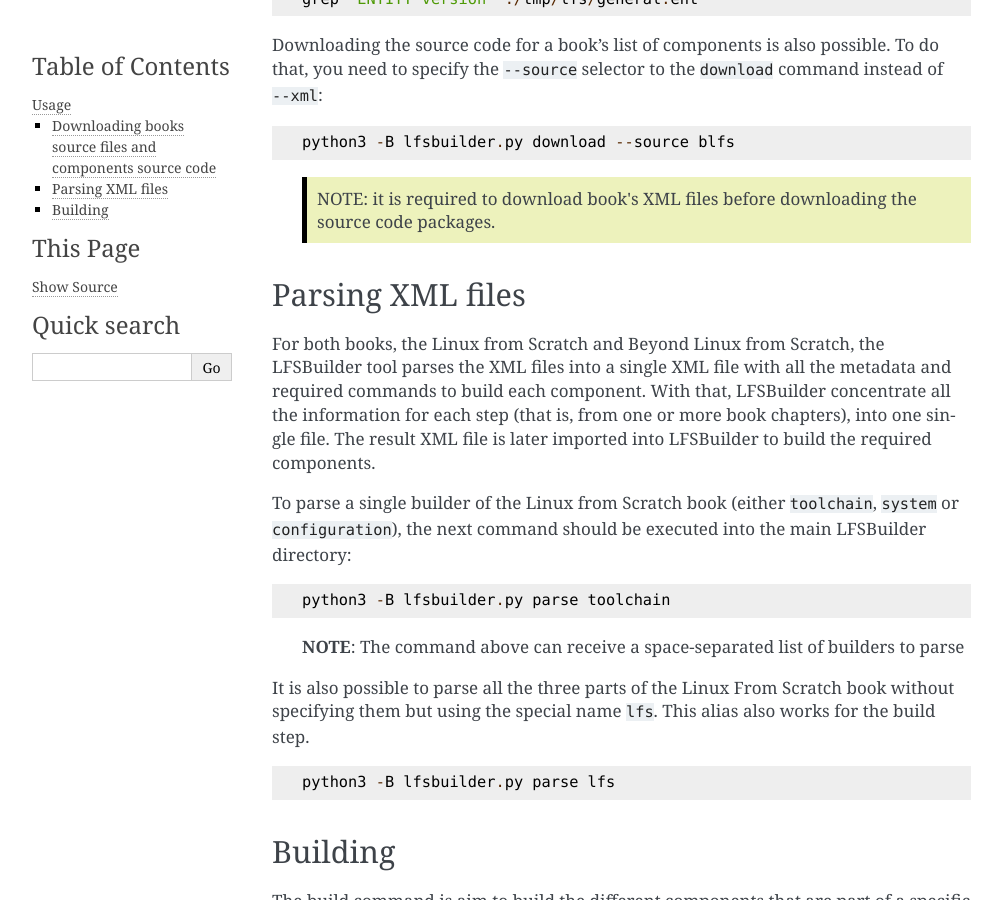
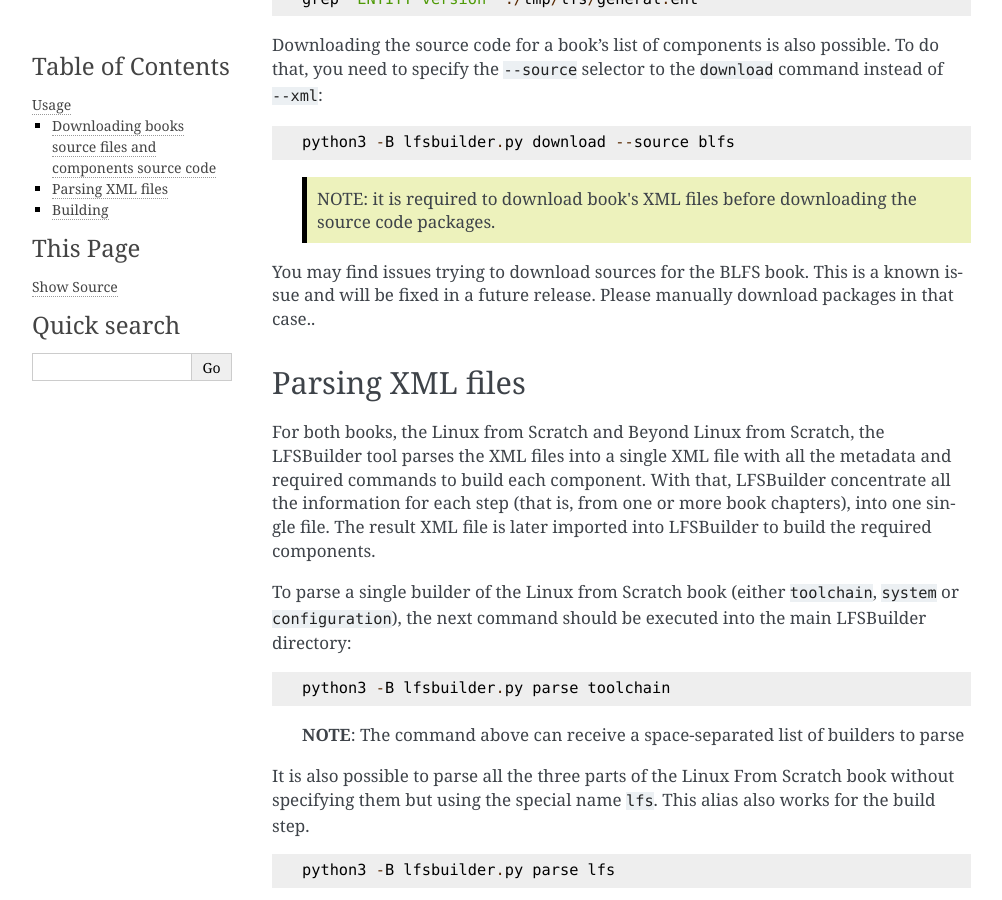
Before and after one commit to gongomgra/lfsbuilder, a Sphinx documentation site: the page built from docs/source/usage.md, in a window 1280 px wide and 900 px high, scrolled down 1872 px. Shown: the whole window, without its empty margins (42-1044 px from the left). Built offline with Sphinx 7.4.7, drawn with Linux system fonts in a browser that asks for light colours; formulas are drawn with MathJax 3.

Commit message:
Upgrade docs

```diff
--- a/docs/source/index.rst
+++ b/docs/source/index.rst
@@ -23,6 +23,7 @@
    recipes
    license
    whatsnext
+   contact
 
 .. Indices and tables
 
--- a/docs/source/usage.md
+++ b/docs/source/usage.md
@@ -81,6 +81,7 @@
 
 > <div class="warning-quote"> NOTE: it is required to download book's XML files before downloading the source code packages. </div>
 
+You may find issues trying to download sources for the BLFS book. This is a known issue and will be fixed in a future release. Please manually download packages in that case..
 
 ### Parsing XML files
 
```
Also changed, not shown: docs/source/contact.md (added, +5 -0 lines), docs/source/whatsnext.md (+2 -1 lines).
